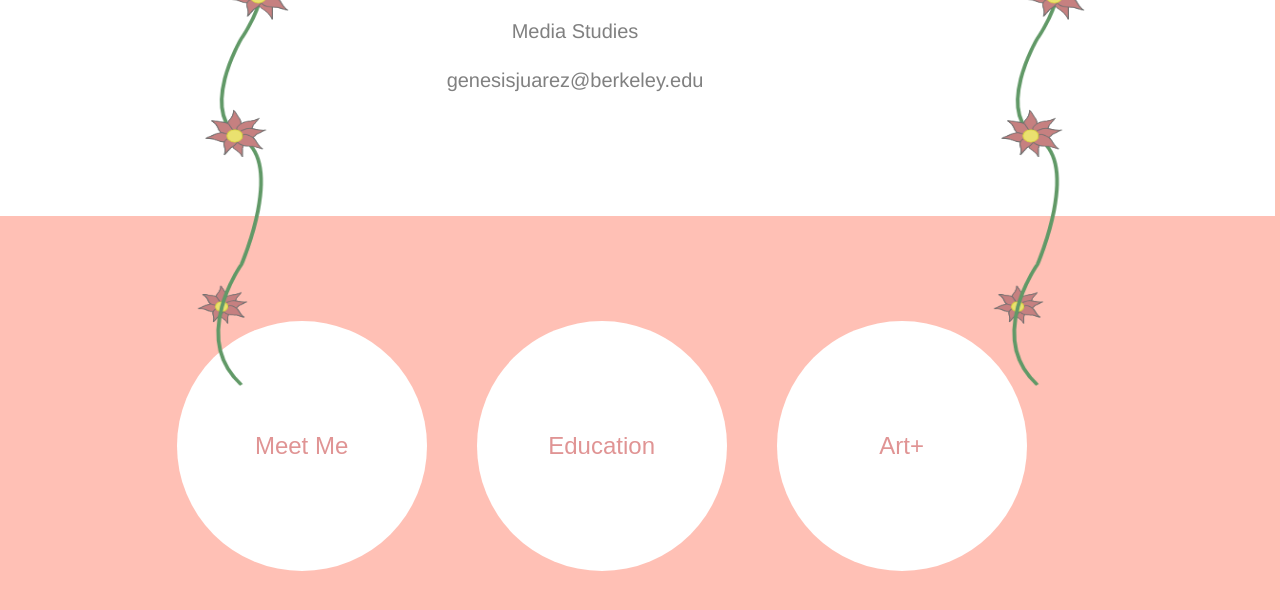
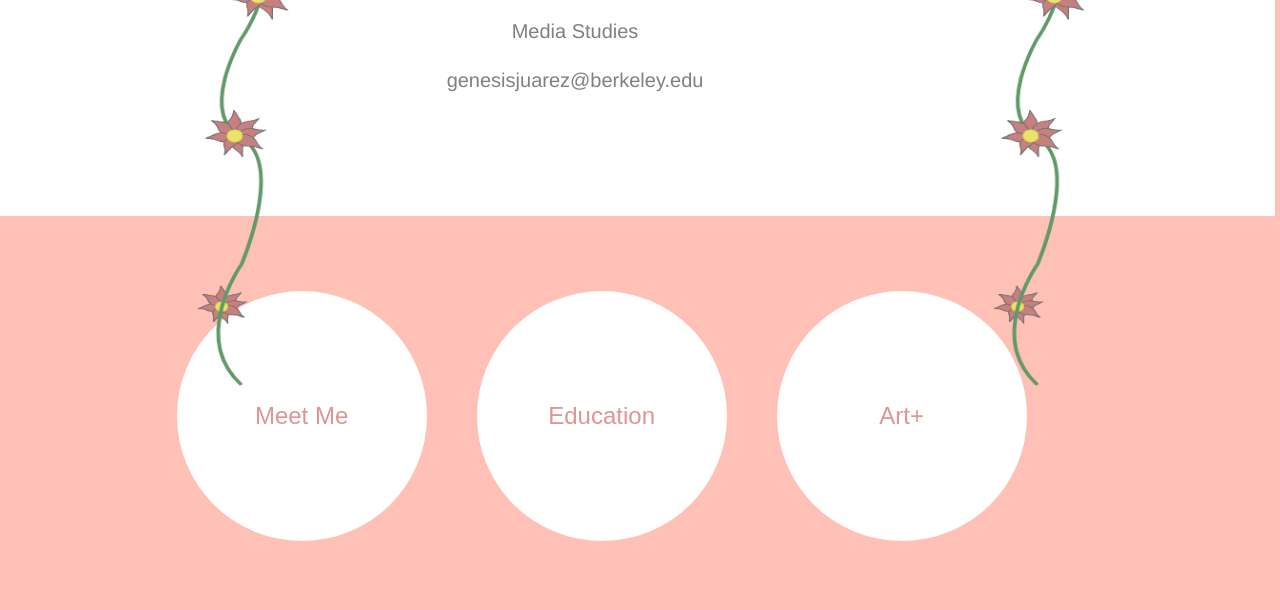
Before and after one commit to genesisjuarez/genjuarez.github.io, a plain HTML site: page index.html in a window 1280 px wide. Shown: the part 174-784 px from the top of the page. Drawn offline with Linux system fonts and the light colour scheme.

Commit message:
Update style.css

```diff
--- a/css/style.css
+++ b/css/style.css
@@ -58,7 +58,7 @@ html, body {
 	flex-direction: row;
 	justify-content: center;
 	position: relative;
-	top: 80px;
+	top: 50px;
 	left: -3%;
 }
 .ibutton {
```
